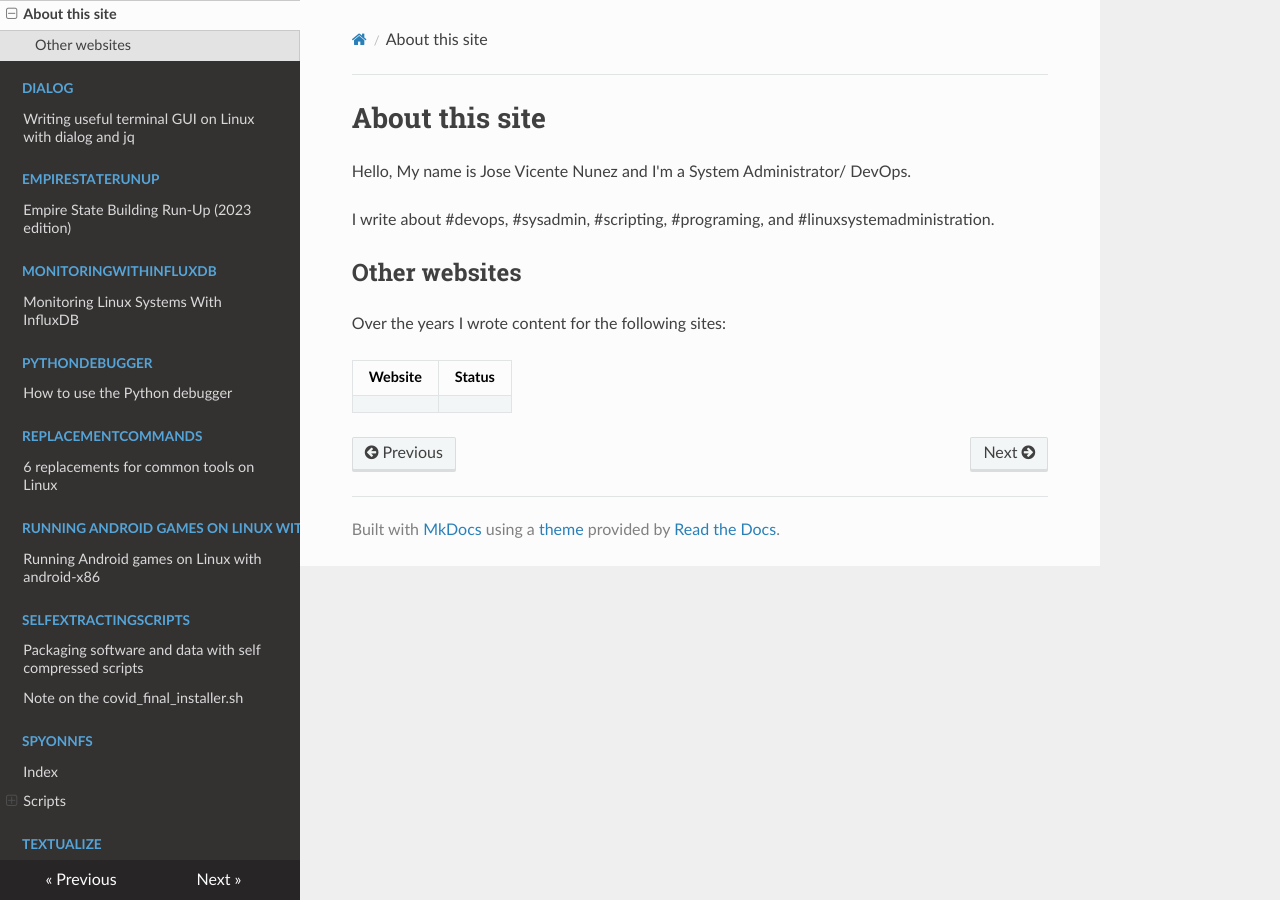
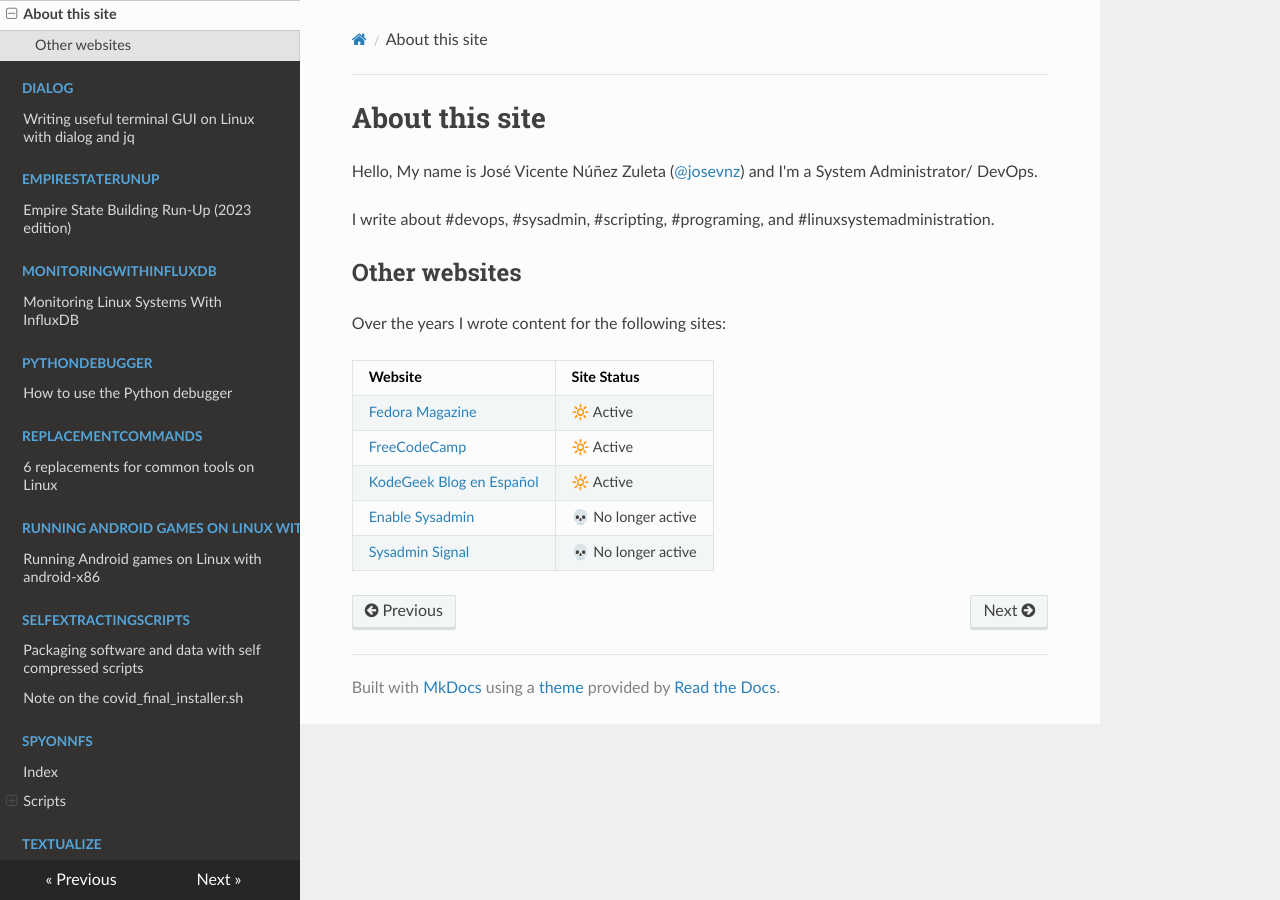
Before and after one commit to josevnz/tutorials, an MkDocs documentation site: the page built from docs/about.md, in a window 1280 px wide. Built offline with MkDocs 1.6.1, drawn with Linux system fonts in a browser that asks for light colours; nearby versions of some CDN libraries.

Commit message:
Updated about page

```diff
--- a/docs/about.md
+++ b/docs/about.md
@@ -1,6 +1,6 @@
 # About this site
 
-Hello, My name is Jose Vicente Nunez and I'm a System Administrator/ DevOps.
+Hello, My name is José Vicente Núñez Zuleta ([@josevnz](https://fosstodon.org/@josevnz)) and I'm a System Administrator/ DevOps.
 
 I write about #devops, #sysadmin, #scripting, #programing, and #linuxsystemadministration.
 
@@ -8,5 +8,10 @@
 
 Over the years I wrote content for the following sites:
 
-|Website|Status|
-|-------|------|
+|Website|Site Status|
+|-------|-----------|
+|[Fedora Magazine](https://fedoramagazine.org/author/josevnz/)|🔆 Active|
+|[FreeCodeCamp](https://www.freecodecamp.org/news/author/jose-vicente-nunez/)|🔆 Active|
+|[KodeGeek Blog en Español](https://www.kodegeek.com/blog/)|🔆 Active|
+|[Enable Sysadmin](https://www.redhat.com/sysadmin/users/jose-vicente-nunez)|💀 No longer active|
+|[Sysadmin Signal](https://sysadminsignal.com/author/jose-vicente-nunez/)|💀 No longer active|
```
